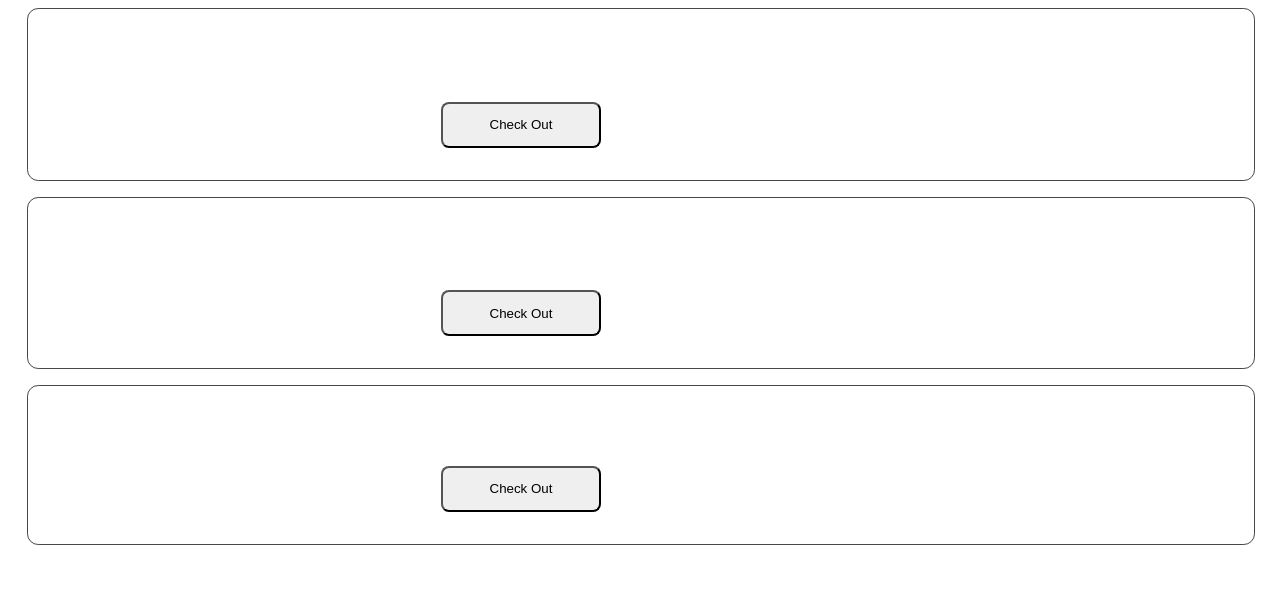
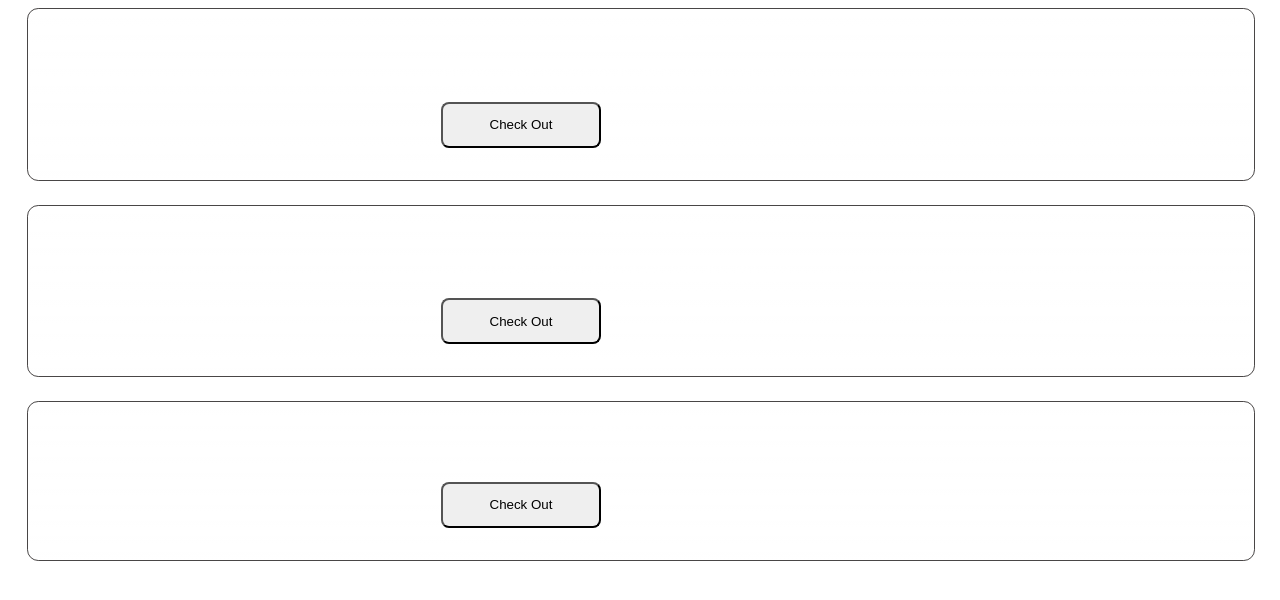
Before and after one commit to iamRahulB/flask-hello-world, a Flask app: template templates/projects-grid.html in a window 1280 px wide. Shown: the top 600 px of the page. Run offline with Flask 2, Linux system fonts and the light colour scheme; the template is opened without the code that fills it, so the values that code supplies are empty.

Commit message:
Update projects-grid.css

```diff
--- a/static/css/projects-grid.css
+++ b/static/css/projects-grid.css
@@ -30,7 +30,7 @@
        padding-bottom:1em;
 		align-self:baseline;
 	width:32%;
-	margin-bottom:1em;
+	margin-bottom:1.5em;
 	    background: linear-gradient(to bottom, rgba(255, 255, 255, 0.01) 0%, rgba(255, 255, 255, 0.05) 100%);
 	box-shadow: 0px 0px 5px 1px rgba(255, 255, 255, 0.3);
 
```
